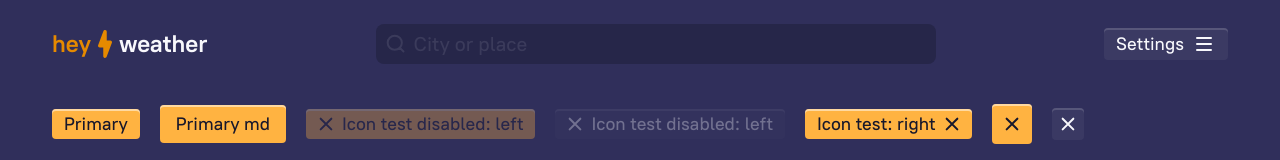
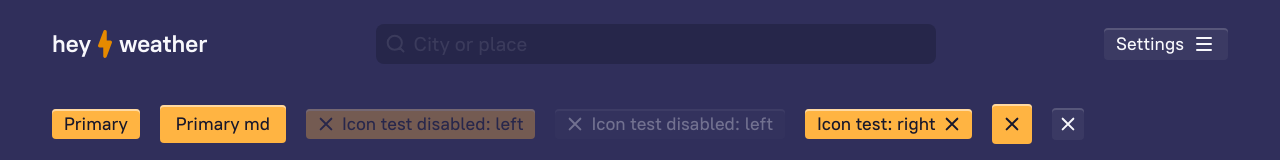
Before and after one commit to dimakey/hey-weather, a React (Vite) app: page /test in a window 1280 px wide. Shown: the top 160 px of the page. Built offline with nearby package versions, Linux system fonts and the light colour scheme; no server answers.

Commit message:
fix: small bugfixes with colors

```diff
--- a/src/components/Button/Button.styled.ts
+++ b/src/components/Button/Button.styled.ts
@@ -23,6 +23,7 @@ export const Button = styled.button<StyledButtonProps>`
   border-radius: ${paddings.xsm};
 
   box-shadow: inset 0 2px 0 rgba(255, 255, 255, 0.15);
+  transition: background-color 0.125s ease-out;
 
   // Primary button styling
   color: ${({ theme }) => theme.colors.buttonPrimaryText};
--- a/src/components/Logo/Logo.styled.ts
+++ b/src/components/Logo/Logo.styled.ts
@@ -7,11 +7,12 @@ export const LogoLink = styled(Link)`
 `;
 
 export const ActiveWord = styled.span`
-  color: ${({ theme }) => theme.colors.accentHover};
+  color: ${({ theme }) => theme.colors.body900};
 `;
 
 export const Word = styled.span`
   color: ${({ theme }) => theme.colors.body900};
+  transition: color 0.125s ease-in-out;
 `;
 
 export const Logo = styled.div`
@@ -25,7 +26,7 @@ export const Logo = styled.div`
 
   &:hover {
     ${Word} {
-      color: ${({ theme }) => theme.colors.accent};
+      color: ${({ theme }) => theme.colors.accentHover};
     }
   }
 
--- a/src/components/RadioGroup/RadioGroup.styled.ts
+++ b/src/components/RadioGroup/RadioGroup.styled.ts
@@ -4,6 +4,7 @@ import * as RadioGroup from "@radix-ui/react-radio-group";
 export const Label = styled.label`
   font-size: 16px;
   cursor: pointer;
+  padding: 2px;
 `;
 
 export const RadioRoot = styled(RadioGroup.Root)`
@@ -25,15 +26,13 @@ export const RadioItem = styled(RadioGroup.Item)`
   color: ${({ theme }) => theme.colors.body500};
 
   &:hover {
-    background-color: ${({ theme }) => theme.colors.surface};
     color: ${({ theme }) => theme.colors.body900};
   }
 
   &[data-state="checked"] {
-    background-color: ${({ theme }) => theme.colors.white};
-    color: #333;
-    // color: ${({ theme }) => theme.colors.body900}
-    box-shadow: 0 1px 2px rgba(0, 0, 0, 0.15);
+    //border: 2px solid red;
+    background-color: ${({ theme }) => theme.colors.buttonSecondaryBg};
+    color: ${({ theme }) => theme.colors.body900};
 
     ${Label} {
       font-weight: 600;
--- a/src/components/SearchSelect/SearchSelect.theme.ts
+++ b/src/components/SearchSelect/SearchSelect.theme.ts
@@ -19,7 +19,7 @@ export const getStyleBySize = (
       padding: isSizeIsSmall ? "0 10px" : "4px 12px",
       border: 0,
       borderRadius: "8px",
-      outline: isFocused ? `2px solid ${theme.colors.primary}` : undefined,
+      outline: isFocused ? `2px solid ${theme.colors.focus}` : undefined,
       backgroundColor: isFocused
         ? theme.colors.searchBgFocus
         : theme.colors.searchBg,
@@ -47,11 +47,13 @@ export const getStyleBySize = (
       ...base,
       fontSize: 18,
       backgroundColor: isSelected
-        ? `${theme.colors.secondary}`
+        ? `${theme.colors.accent}`
         : isFocused
-        ? `${theme.colors.secondary}`
+        ? `${theme.colors.accent}`
         : undefined,
-      color: isFocused ? `${theme.colors.black}` : `${theme.colors.body900}`,
+      color: isFocused
+        ? `${theme.colors.buttonPrimaryText}`
+        : `${theme.colors.body900}`,
     }),
     indicatorSeparator: (base) => ({
       ...base,
--- a/src/components/ToasterNotify/ToasterNotify.styled.ts
+++ b/src/components/ToasterNotify/ToasterNotify.styled.ts
@@ -1,9 +1,9 @@
 import styled from "styled-components";
-import { base, breakpoints } from "../../styles/variables";
+import { base } from "../../styles/variables";
 
 export const NotifyWrapper = styled.div`
   padding: 16px;
-  background-color: ${({ theme }) => theme.colors.bg300};
+  background-color: ${({ theme }) => theme.colors.notifyPopupBg};
   border-radius: ${base.radii};
   max-width: 480px;
 
@@ -11,19 +11,13 @@ export const NotifyWrapper = styled.div`
   flex-direction: column;
   align-items: center;
   gap: 8px;
-  transition: all 2s ease-in-out;
+  transition: all 1.25s ease-in-out;
 
-  @media (min-width: ${breakpoints.tablet}) {
-  }
-`;
-
-export const Header = styled.h4`
-  font-size: 20px;
-  font-weight: 600;
+  box-shadow: rgba(0, 0, 0, 0.1) 0 1px 3px 0, rgba(0, 0, 0, 0.06) 0 1px 2px 0;
 `;
 
 export const NotifyText = styled.p`
-  color: ${({ theme }) => theme.colors.white};
+  color: ${({ theme }) => theme.colors.body900};
   font-size: 18px;
   font-weight: 500;
   line-height: 1.33;
--- a/src/pages/City/CityAstro/CityAstro.styled.ts
+++ b/src/pages/City/CityAstro/CityAstro.styled.ts
@@ -21,6 +21,14 @@ export const AstroTimeGroup = styled.div`
   display: flex;
   flex-direction: column;
   gap: 2px;
+
+  &:nth-child(2) {
+    align-items: center;
+  }
+
+  &:last-child {
+    align-items: flex-end;
+  }
 `;
 
 export const AstroSubtitle = styled.span`
--- a/src/styles/global.ts
+++ b/src/styles/global.ts
@@ -47,7 +47,7 @@ const GlobalStyle = createGlobalStyle`
 
 
     &:hover {
-      ${({ theme }) => theme.colors.white};
+      ${({ theme }) => theme.colors.body900};
     }
 
     &:focus {
--- a/src/styles/theme.ts
+++ b/src/styles/theme.ts
@@ -1,29 +1,26 @@
 export const darkTheme = {
   type: "dark",
   colors: {
-    primary: "#9392c7",
-    secondary: "#ffb341", // ?
-    accent: "#ffb341",
-    accentHover: "#e68a00",
-    focus: "hsla(192, 94%, 44%, 75%)",
-    bg: "#302f5b",
-    bg300: "#4a4385",
-    surface: "hsla(360, 100%, 100%, 3%)",
-    surfaceSecondary: "hsla(360, 100%, 100%, 5%)",
-    white: "hsl(240, 33%, 98%)",
-    black: "hsl(240, 31%, 13%)",
     body900: "hsl(240, 33%, 98%)",
     body700: "hsla(240, 33%, 98%, 70%)",
     body500: "hsla(240, 33%, 98%, 50%)",
     body300: "hsla(240, 33%, 98%, 30%)",
     body100: "hsla(240, 33%, 98%, 10%)",
     body50: "hsla(360, 100%, 100%, 5%)",
+    primary: "hsl(241, 32%, 68%)",
+    accent: "hsl(36, 100%, 63%)",
+    accentHover: "hsl(36, 100%, 45%)",
+    focus: "hsla(192, 94%, 44%, 75%)",
+    bg: "hsl(241, 32%, 27%)",
+    notifyPopupBg: "hsl(241, 32%, 40%)", // notify popup
+    surface: "hsla(360, 100%, 100%, 3%)",
+    surfaceSecondary: "hsla(360, 100%, 100%, 5%)",
     danger: "hsl(1, 78%, 69%)",
-    searchBg: "#262649",
-    searchBgFocus: "#1d1c37",
+    searchBg: "hsl(240, 32%, 22%)",
+    searchBgFocus: "hsl(240, 32%, 16%)",
     buttonPrimaryText: "hsl(240, 31%, 13%)",
-    buttonPrimaryBg: "#ffb341", // accent
-    buttonPrimaryBgHover: "#e68a00", // surfaceSecondary
+    buttonPrimaryBg: "hsl(36, 100%, 63%)",
+    buttonPrimaryBgHover: "hsla(36, 100%, 70%)",
     buttonSecondaryText: "hsl(240, 33%, 98%)",
     buttonSecondaryBg: "hsla(360, 100%, 100%, 5%)",
     buttonSecondaryBgHover: "hsla(360, 100%, 100%, 10%)",
@@ -35,22 +32,20 @@ export const lightTheme = {
   type: "light",
   colors: {
     ...darkTheme.colors,
-    bg: "hsl(240, 32%, 93%)",
     body900: "hsl(240, 31%, 13%)",
     body700: "hsla(240, 31%, 13%, 70%)",
     body500: "hsla(240, 31%, 13%, 50%)",
     body300: "hsla(240, 31%, 13%, 30%)",
     body100: "hsla(240, 31%, 13%, 15%)",
     body50: "hsla(240, 31%, 13%, 5%)",
-    surface: "hsla(360, 100%, 100%, 30%)",
-    surfaceSecondary: "rgba(255, 255, 255, 0.4)",
-    // surfaceSecondary: "hsla(240, 31%, 87%, 35%)",
-    searchBg: "#d5d5e9",
-    searchBgFocus: "#fff",
-    // buttonPrimaryText: "red",
-    // buttonPrimaryBg: "green",
-    buttonSecondaryText: "hsl(240, 31%, 13%)", //body900
-    buttonSecondaryBg: "#d5d5e9", //searchBg
-    buttonSecondaryBgHover: "#c5c4e1", //iou
+    bg: "hsl(240, 32%, 93%)",
+    notifyPopupBg: "hsl(0, 0%, 100%)",
+    surface: "hsla(0, 0%, 100%, 30%)",
+    surfaceSecondary: "hsla(0, 0%, 100%, 40%)",
+    searchBg: "hsl(240, 31%, 87%)",
+    searchBgFocus: "hsl(0, 0%, 100%)",
+    buttonSecondaryText: "hsl(240, 31%, 13%)",
+    buttonSecondaryBg: "hsl(240, 31%, 87%)",
+    buttonSecondaryBgHover: "hsl(242, 33%, 83%)",
   },
 };
--- a/src/types/styled.d.ts
+++ b/src/types/styled.d.ts
@@ -5,12 +5,11 @@ declare module "styled-components" {
     type: string;
     colors: {
       primary: string;
-      secondary: string;
       accent: string;
       accentHover: string;
       focus: string;
       bg: string;
-      bg300: string;
+      notifyPopupBg: string;
       surface: string;
       surfaceSecondary: string;
       searchBg: string;
@@ -21,8 +20,6 @@ declare module "styled-components" {
       body300: string;
       body100: string;
       body50: string;
-      white: string;
-      black: string;
       danger: string;
       buttonPrimaryText: string;
       buttonPrimaryBg: string;
```
Also changed, not shown: src/assets/moonrise-bg.svg.
